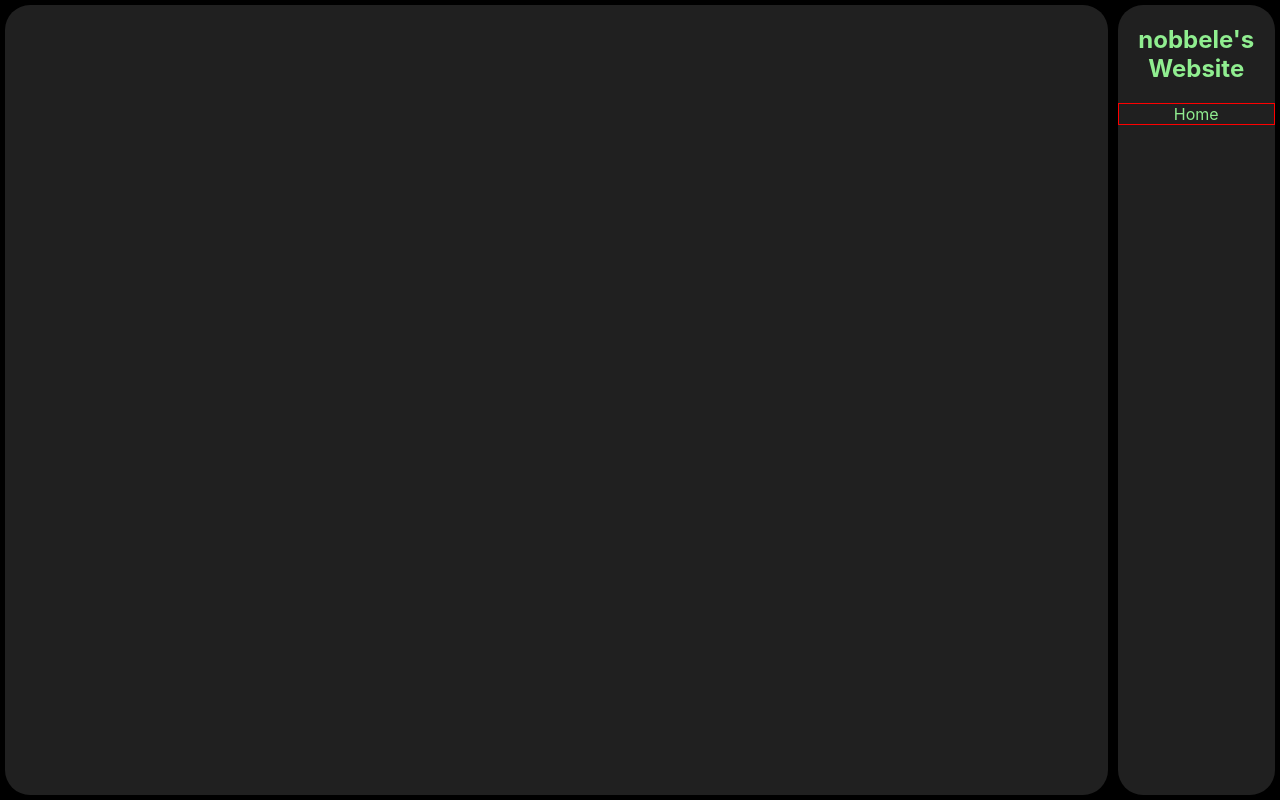
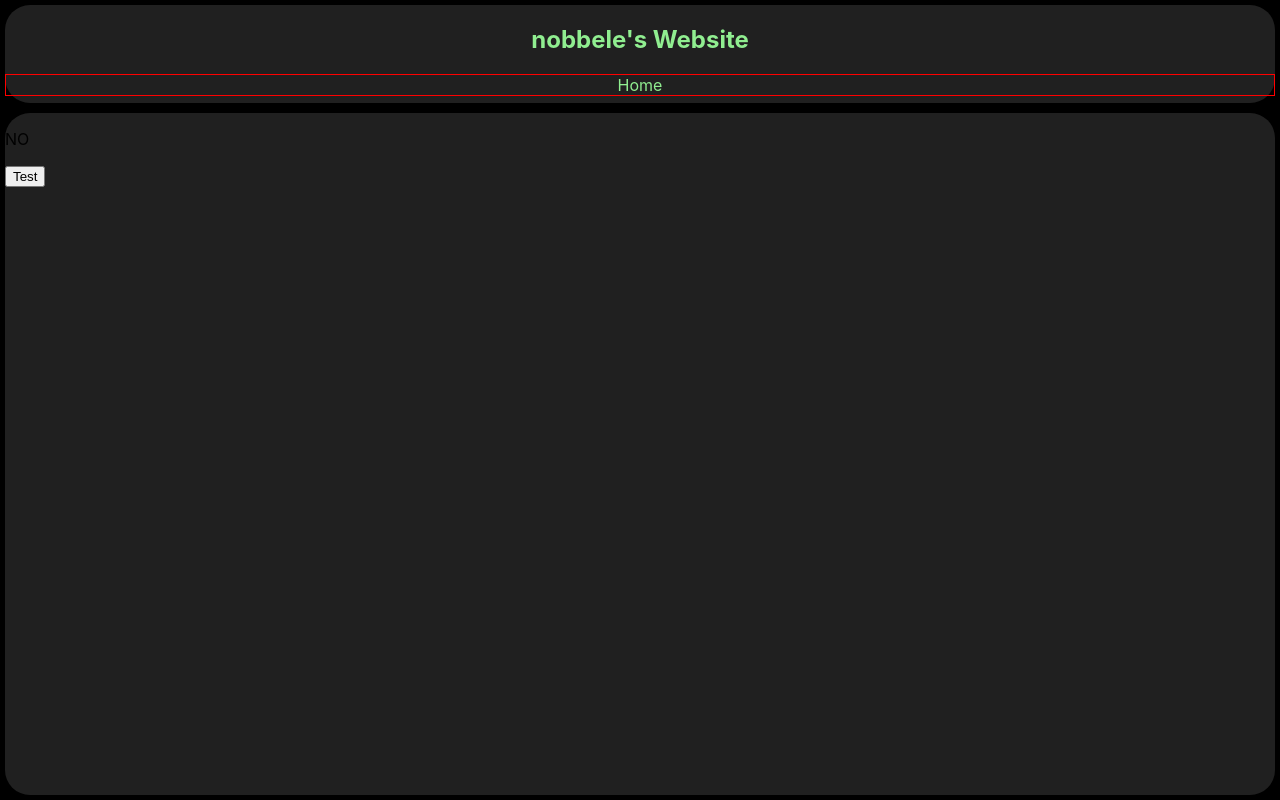
Before and after one commit to nobbele/nobbele.github.io, a Next.js app: page / in a window 1280 px wide. Built offline with nearby package versions, Linux system fonts and the light colour scheme.

Commit message:
Adds context

```diff
--- /dev/null
+++ b/components/appWrapper.js
@@ -0,0 +1,17 @@
+import { createContext, useContext, useState } from 'react';
+
+const AppContext = createContext({});
+
+export function AppWrapper({ children }) {
+    let sharedState = useState({});
+
+    return (
+        <AppContext.Provider value={sharedState}>
+            {children}
+        </AppContext.Provider>
+    );
+}
+
+export function useAppContext() {
+    return useContext(AppContext);
+}
--- a/pages/_app.js
+++ b/pages/_app.js
@@ -1,7 +1,12 @@
+import { AppWrapper } from '../components/appWrapper';
 import '../styles/globals.css'
 
 function MyApp({ Component, pageProps }) {
-  return <Component {...pageProps} />
+  return (
+    <AppWrapper>
+      <Component {...pageProps} />
+    </AppWrapper>
+  );
 }
 
 export default MyApp
--- a/pages/index.js
+++ b/pages/index.js
@@ -1,18 +1,22 @@
+import { useAppContext } from '../components/appWrapper';
 import NavEntry from '../components/NavEntry'
 import styles from '../styles/Home.module.css'
 
 export default function Home() {
+  const [sharedState, setSharedState] = useAppContext();
+
   return (
     <div className={styles.container}>
-      <div className={styles.content}>
-
-      </div>
       <div className={styles.sidebar}>
         <h2>nobbele's Website</h2>
         <nav className={styles.nav}>
           <NavEntry title="Home" href="/" />
         </nav>
       </div>
+      <div className={styles.content}>
+        <p>{sharedState.darkMode ? "YES" : "NO"}</p>
+        <button onClick={() => setSharedState({ ...sharedState, darkMode: !sharedState.darkMode })}>Test</button>
+      </div>
     </div>
   )
 }
--- a/styles/Home.module.css
+++ b/styles/Home.module.css
@@ -4,6 +4,7 @@
   background-color: black;
   display: flex;
   flex: 1;
+  flex-direction: column;
 }
 
 .content {
```
